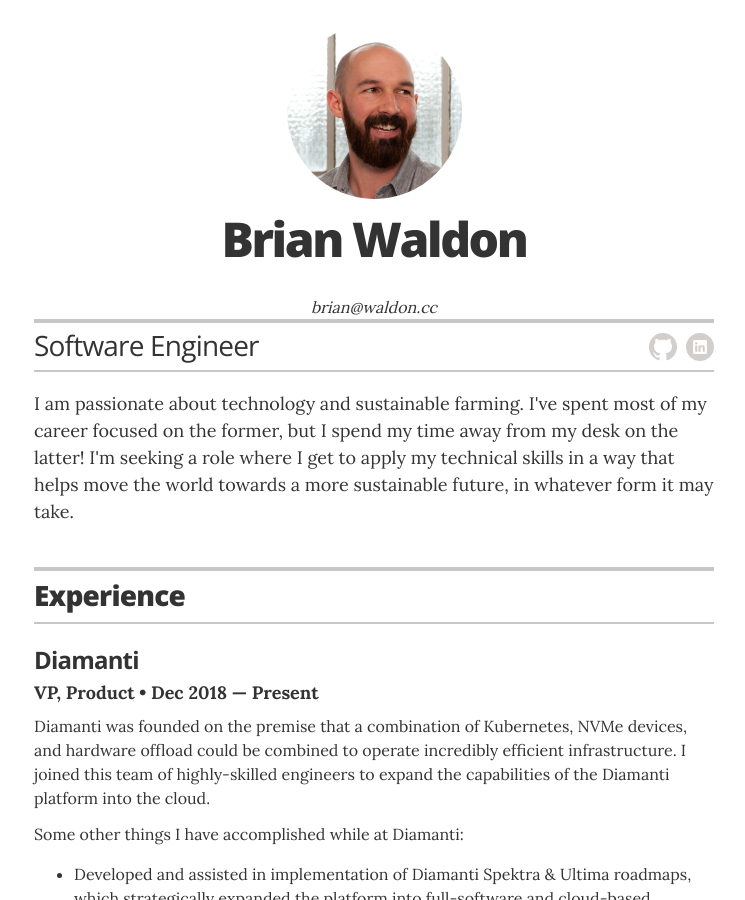
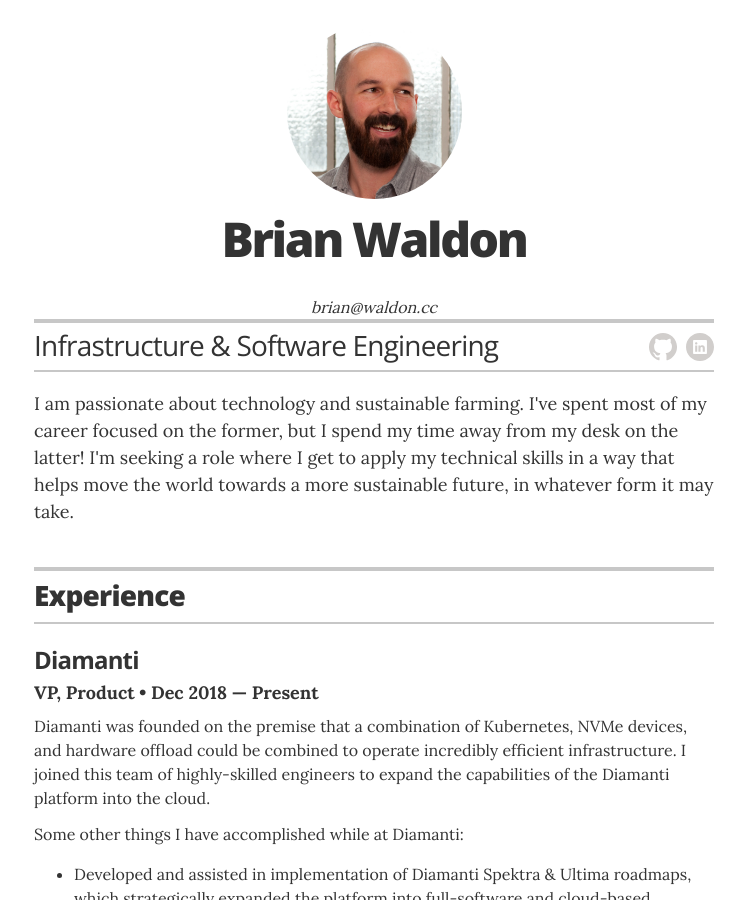
Before and after one commit to bcwaldon/bcwaldon.github.io, a Jekyll site: the page built from resume.html, in a window 1280 px wide and 900 px high. Shown: the whole window, without its empty margins (266-1011 px from the left). Built offline with Jekyll 4.4.1, drawn with Linux system fonts in a browser that asks for light colours.

Commit message:
update title

```diff
--- a/_layouts/resume.html
+++ b/_layouts/resume.html
@@ -16,7 +16,7 @@
 
         <div class="title-bar">
 
-          <h2 class="header-title">Software Engineer</h2>
+          <h2 class="header-title">Infrastructure & Software Engineering</h2>
           {% include icon-links.html %}
 
         </div>
```
